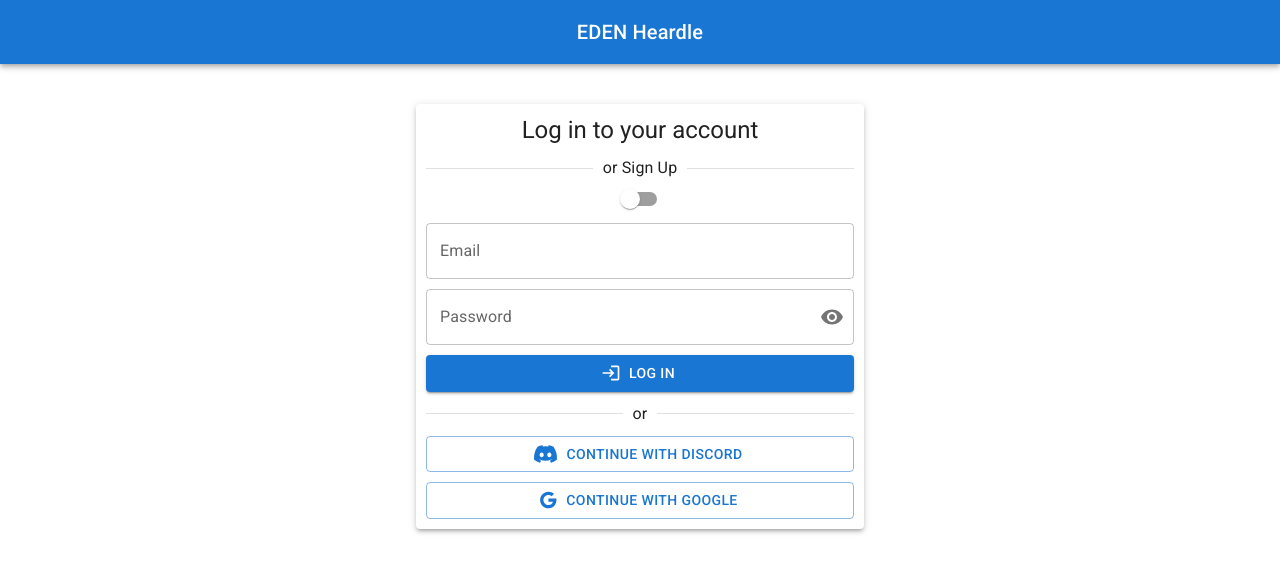
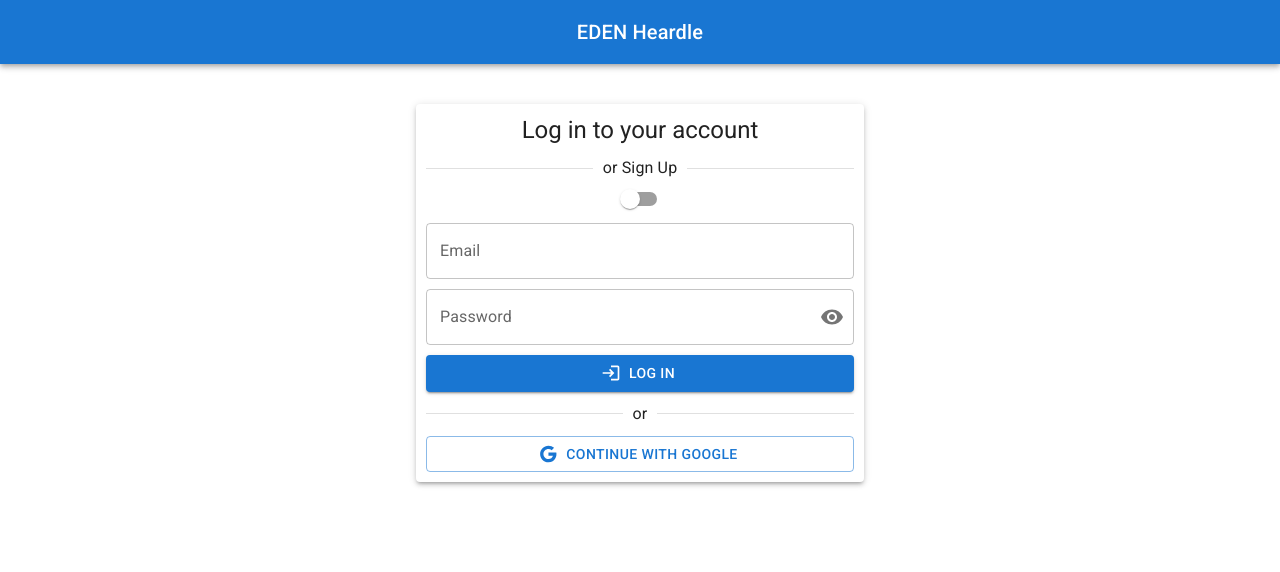
Before and after one commit to ftrbnd/odin-js-final-project, a React (Vite) app: page /auth in a window 1280 px wide. Shown: the top 572 px of the page. Built offline with nearby package versions, Linux system fonts and the light colour scheme; no server answers.

Commit message:
Remove discord button

```diff
--- a/src/pages/Auth.tsx
+++ b/src/pages/Auth.tsx
@@ -4,8 +4,8 @@ import SignUp from '../components/SignUp';
 import LogIn from '../components/LogIn';
 import { Link, useNavigate } from 'react-router-dom';
 import GoogleIcon from '@mui/icons-material/Google';
-import { faDiscord } from '@fortawesome/free-brands-svg-icons';
-import { FontAwesomeIcon } from '@fortawesome/react-fontawesome';
+// import { faDiscord } from '@fortawesome/free-brands-svg-icons';
+// import { FontAwesomeIcon } from '@fortawesome/react-fontawesome';
 import { auth, googleProvider } from '../utils/firebase';
 import { onAuthStateChanged, signInWithPopup } from 'firebase/auth';
 
@@ -91,11 +91,11 @@ const Auth: FC = () => {
             <Divider>or</Divider>
           </div>
 
-          <div style={{ marginTop: '10px', width: '100%' }}>
+          {/* <div style={{ marginTop: '10px', width: '100%' }}>
             <Button variant="outlined" fullWidth startIcon={<FontAwesomeIcon icon={faDiscord} />} onClick={signInWithDiscord}>
               Continue with Discord
             </Button>
-          </div>
+          </div> */}
 
           <div style={{ marginTop: '10px', width: '100%' }}>
             <Button variant="outlined" fullWidth startIcon={isLoading ? <CircularProgress color="inherit" size={24} /> : <GoogleIcon />} onClick={signInWithGoogle} disabled={isLoading}>
```
